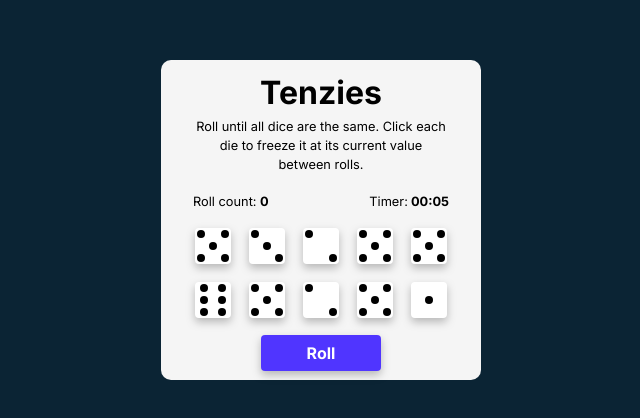
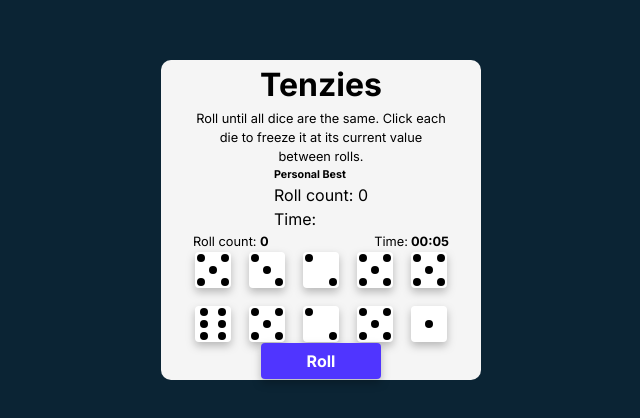
Before and after one commit to rubuz/tenzies-game, a React (Vite) app: page / in a window 1280 px wide. Shown: the part 180-598 px from the top of the page, without its empty margins (319-959 px from the left). Built offline with nearby package versions, Linux system fonts and the light colour scheme.

Commit message:
personal best styling

```diff
--- a/src/App.jsx
+++ b/src/App.jsx
@@ -7,6 +7,9 @@ function App() {
   const [dice, setDice] = useState(allNewDice());
   const [tenzies, setTenzies] = useState(false);
   const [rolls, setRolls] = useState(0);
+  const [pbRolls, setPbRolls] = useState(
+    JSON.parse(localStorage.getItem("rolls")) || 0
+  );
   const [time, setTime] = useState({ minutes: 0, seconds: 0 });
 
   useEffect(() => {
@@ -17,6 +20,10 @@ function App() {
       setTenzies(true);
     }
   }, [dice]);
+
+  useEffect(() => {
+    localStorage.setItem("rolls", JSON.stringify(pbRolls));
+  }, [rolls]);
 
   useEffect(() => {
     let intervalId;
@@ -74,6 +81,9 @@ function App() {
       setRolls(rolls + 1);
     } else {
       setTenzies(false);
+      if (rolls < pbRolls || pbRolls === 0) {
+        setPbRolls(rolls);
+      }
       setDice(allNewDice());
       setRolls(0);
       setTime({ minutes: 0, seconds: 0 });
@@ -99,12 +109,27 @@ function App() {
           current value between rolls.
         </p>
       </div>
+      <div className="personal-best">
+        <h6>Personal Best</h6>
+        <p>
+          Roll count: <span>{pbRolls}</span>
+        </p>
+        <p className="timer">
+          Time:
+          {/* <span>
+            {" "}
+            {`${time.minutes.toString().padStart(2, "0")}:${time.seconds
+              .toString()
+              .padStart(2, "0")}`}
+          </span> */}
+        </p>
+      </div>
       <div className="scoreboard">
         <p>
           Roll count: <span>{rolls}</span>
         </p>
         <p className="timer">
-          Timer:
+          Time:
           <span>
             {" "}
             {`${time.minutes.toString().padStart(2, "0")}:${time.seconds
```
